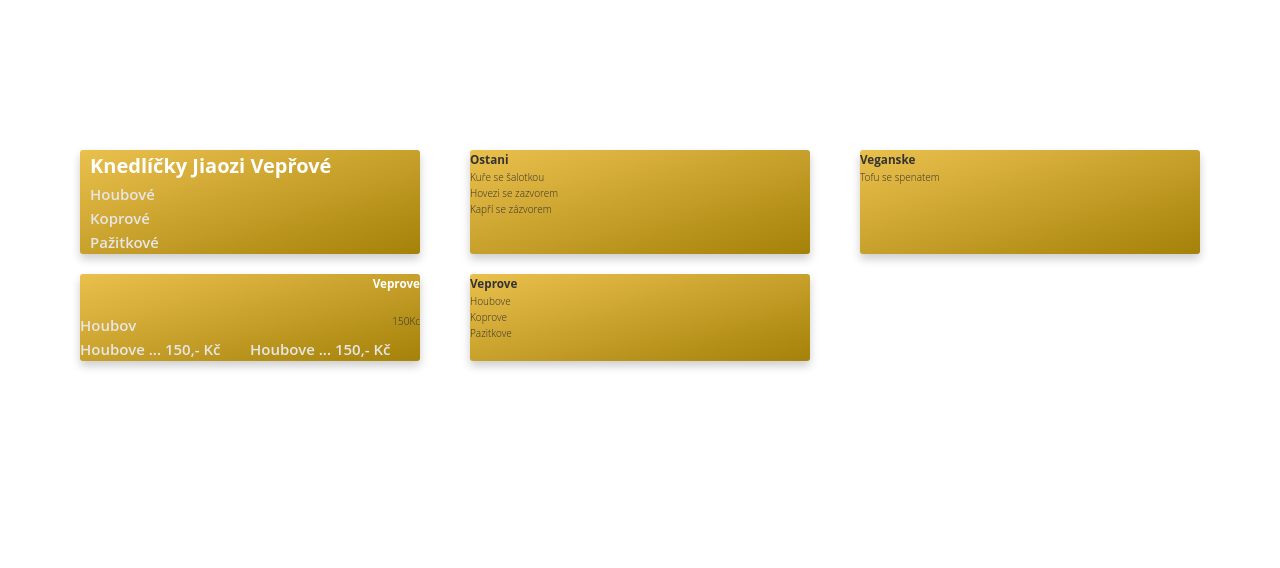
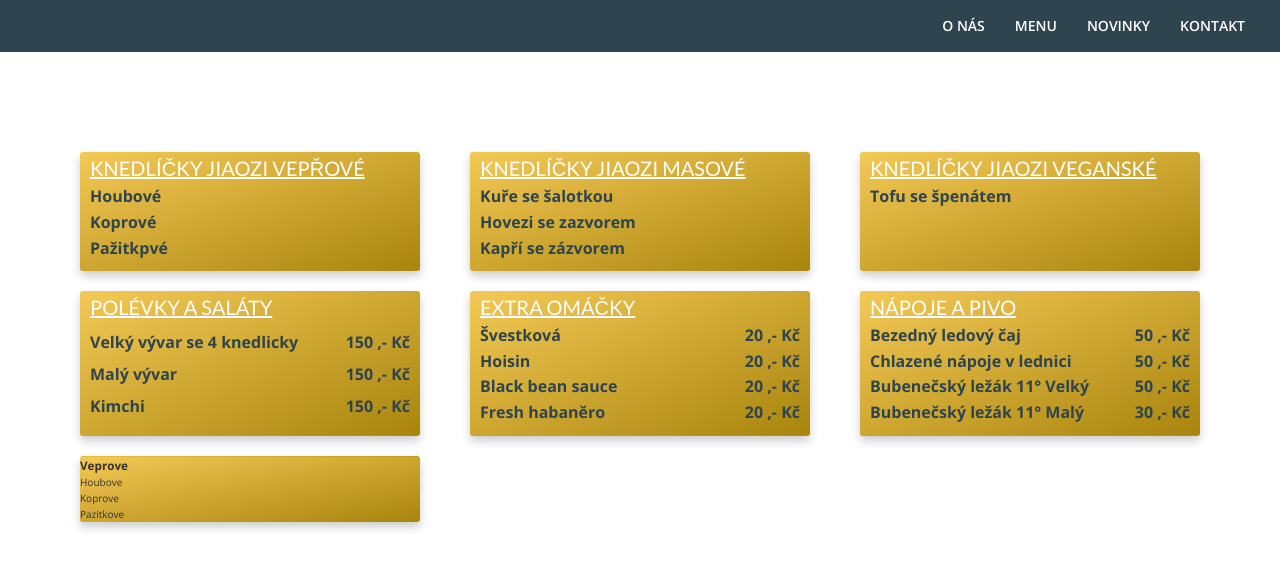
Before and after one commit to Pavlosss/dimsum, a website: page menu.html in a window 1280 px wide. Drawn offline with nearby package versions, Linux system fonts and the light colour scheme.

Commit message:
Improving Menu

```diff
--- a/menu.html
+++ b/menu.html
@@ -5,40 +5,94 @@
     <meta charset="UTF-8">
     <meta name="viewport" content="width=device-width, initial-scale=1.0">
     <meta http-equiv="X-UA-Compatible" content="ie=edge">
+    <meta name="robots" content="noindex">
 
+    <link href="https://fonts.googleapis.com/css?family=Open+Sans:300,400,600,700|Lato:300,400,700&display=swap"
+        rel="stylesheet">
     <link rel="stylesheet" href="css/style.css">
-    <title>Menus</title>
+
+
+
+    <title>Menu</title>
 </head>
 
 <body class="container--menu">
 
+    <!-- NAVIGATION -->
+    <nav class="navigation__nav">
+        <ul class="navigation__list">
+            <li class="navigation__item"><a href="/index.html" class="navigation__link">
+                    O nás
+                </a></li>
+            <li class="navigation__item"><a href="/menu.html" class="navigation__link">
+                    Menu
+                </a></li>
+            <li class="navigation__item"><a href="#" class="navigation__link">
+                    Novinky
+                </a></li>
+            <li class="navigation__item"><a href="#" class="navigation__link">
+                    Kontakt
+                </a></li>
+        </ul>
+    </nav>
+
+    <!-- MENU -->
     <section class="menu">
         <div class="menu__items">
-            <h3 class="heading-tertiary heading-tertiary--white ml-sm">Knedlíčky Jiaozi Vepřové</h3>
-            <p class="menu__item ml-sm">Houbové</p>
-            <p class="menu__item ml-sm">Koprové</p>
-            <p class="menu__item ml-sm">Pažitkové</p>
+            <h3 class="heading-secondary heading-secondary--white ml-sm">Knedlíčky Jiaozi Vepřové</h3>
+            <p class="menu__item-name ml-sm">Houbové</p>
+            <p class="menu__item-name ml-sm">Koprové</p>
+            <p class="menu__item-name ml-sm mb-sm">Pažitkpvé</p>
+
 
         </div>
         <div class="menu__items">
-            <h3>Ostani </h3>
-            <p>Kuře se šalotkou</p>
-            <p>Hovezi se zazvorem</p>
-            <p>Kapří se zázvorem</p>
+            <h3 class="heading-secondary heading-secondary--white ml-sm">Knedlíčky Jiaozi Masové</h3>
+            <p class="menu__item-name ml-sm">Kuře se šalotkou</p>
+            <p class="menu__item-name ml-sm">Hovezi se zazvorem</p>
+            <p class="menu__item-name ml-sm mb-sm">Kapří se zázvorem</p>
+
+
         </div>
         <div class="menu__items">
-            <h3>Veganske </h3>
-            <p>Tofu se spenatem</p>
+            <h3 class="heading-secondary heading-secondary--white ml-sm">Knedlíčky Jiaozi Veganské</h3>
+            <p class="menu__item-name ml-sm">Tofu se špenátem</p>
         </div>
 
         <div class="menu__items menu__items--with-price">
-            <h3 class="menu__headline">Veprove</h3>
-            <p class="menu__item">Houbov</p>
-            150Kc
-            <p class="menu__item">Houbove ... 150,- Kč </p>
-            <p class="menu__item">Houbove ... 150,- Kč </p>
+            <h3 class="heading-secondary heading-secondary--white ml-sm gr-all-clo">Polévky a saláty</h3>
+            <p class="menu__item-name ml-sm">Velký vývar se 4 knedlicky </p>
+            <p class="menu__item-price mr-sm">150 ,- Kč</p>
+            <p class="menu__item-name ml-sm">Malý vývar</p>
+            <p class="menu__item-price mr-sm">150 ,- Kč</p>
+            <p class="menu__item-name ml-sm ">Kimchi</p>
+            <p class="menu__item-price mr-sm mb-sm">150 ,- Kč</p>
+        </div>
 
+        <div class="menu__items menu__items--with-price">
+            <h3 class="heading-secondary heading-secondary--white ml-sm gr-all-clo">Extra omáčky</h3>
+            <p class="menu__item-name ml-sm">Švestková</p>
+            <p class="menu__item-price mr-sm">20 ,- Kč</p>
+            <p class="menu__item-name ml-sm">Hoisin</p>
+            <p class="menu__item-price mr-sm">20 ,- Kč</p>
+            <p class="menu__item-name ml-sm">Black bean sauce</p>
+            <p class="menu__item-price mr-sm">20 ,- Kč</p>
+            <p class="menu__item-name ml-sm ">Fresh habaněro </p>
+            <p class="menu__item-price mr-sm mb-sm">20 ,- Kč</p>
         </div>
+
+        <div class="menu__items menu__items--with-price">
+            <h3 class="heading-secondary heading-secondary--white ml-sm gr-all-clo">Nápoje a pivo</h3>
+            <p class="menu__item-name ml-sm">Bezedný ledový čaj </p>
+            <p class="menu__item-price mr-sm">50 ,- Kč</p>
+            <p class="menu__item-name ml-sm">Chlazené nápoje v lednici </p>
+            <p class="menu__item-price mr-sm">50 ,- Kč</p>
+            <p class="menu__item-name ml-sm">Bubenečský ležák 11° Velký </p>
+            <p class="menu__item-price mr-sm">50 ,- Kč</p>
+            <p class="menu__item-name ml-sm ">Bubenečský ležák 11° Malý </p>
+            <p class="menu__item-price mr-sm mb-sm">30 ,- Kč</p>
+        </div>
+
 
         <div class="menu__items">
             <h3>Veprove</h3>
--- a/sass/abstracts/_variables.scss
+++ b/sass/abstracts/_variables.scss
@@ -5,6 +5,8 @@ $color-primary-light: #f4c955; // L85
 $color-primary-dark: #9c7a00; // L55
 
 $color-secondary: #2e444f;
+$color-secondary-light: #4d6470;
+$color-secondary-dark: #10252f;
 
 $color-black: #000;
 $color-white: #fff;
@@ -20,6 +22,7 @@ $color-grey-dark-1: #54483a;
 $color-grey-dark-2: #6d5d4b;
 
 // FONT VARIABLE
+$font-display: "Lato", sans-serif;
 $font-primary: "Open Sans", sans-serif;
 
 // FONT
--- a/sass/base/_typography.scss
+++ b/sass/base/_typography.scss
@@ -1,22 +1,21 @@
 %heading {
-  font-family: $font-primary;
+  font-family: $font-display;
   font-weight: 400;
 }
 // Heading 1-4 will be copied in this selector
 
 .heading-primary {
+  @extend %heading;
   color: $color-white;
   text-transform: uppercase;
   text-align: center;
-
   backface-visibility: hidden;
   margin-bottom: 4rem;
 
   &--main {
     // display: block;
     font-size: 6rem;
-    font-weight: 400;
-    letter-spacing: 2.5rem;
+    letter-spacing: 2.25rem;
 
     // MORE LINES FOR SMALLER SCREEN RESOLUTIONS
     display: grid;
@@ -41,12 +40,24 @@
     display: block;
     font-size: 2rem;
     font-weight: 700;
-    letter-spacing: 1.75rem;
+    letter-spacing: 1.5rem;
     animation: moveInRight 1s ease-out;
   }
 }
 
+.heading-secondary {
+  @extend %heading;
+  text-transform: uppercase;
+  font-size: 2rem;
+  text-decoration: underline;
+
+  &--white {
+    color: $color-white;
+  }
+}
+
 .heading-tertiary {
+  @extend %heading;
   font-size: 2rem;
 
   &--white {
--- a/sass/base/_utilities.scss
+++ b/sass/base/_utilities.scss
@@ -1,20 +1,46 @@
 .mb-sm {
-  margin-bottom: 2rem;
+  margin-bottom: 1rem;
 }
 .mb-md {
-  margin-bottom: 3rem;
+  margin-bottom: 2rem;
 }
 .mb-lg {
   margin-bottom: 4rem;
 }
 .mb-hg {
-  margin-bottom: 8rem;
+  margin-bottom: žrem;
 }
 
 .ml-sm {
   margin-left: 1rem !important;
 }
+.ml-md {
+  margin-left: 2rem !important;
+}
+.ml-lg {
+  margin-left: 4rem !important;
+}
+.ml-hg {
+  margin-left: 6rem !important;
+}
+
+.mr-sm {
+  margin-right: 1rem !important;
+}
+.mr-md {
+  margin-right: 2rem !important;
+}
+.mr-lg {
+  margin-right: 4rem !important;
+}
+.mr-hg {
+  margin-right: 6rem !important;
+}
 
 .pr-sm {
   padding-right: 2rem;
 }
+
+.gr-all-clo {
+  grid-column: 1 / -1 !important;
+}
--- a/sass/components/_button.scss
+++ b/sass/components/_button.scss
@@ -10,6 +10,7 @@
     transition: all 0.2s;
     position: relative;
     font-size: $default-font-size;
+    font-family: $font-display;
     font-weight: 600;
 
     // Change for the <button> element
--- a/sass/pages/_menu.scss
+++ b/sass/pages/_menu.scss
@@ -2,7 +2,7 @@
   display: grid;
   grid-template-columns:
     [ full-start]
-    minmax(6rem, 1fr) [center-start] repeat(
+    minmax(4rem, 1fr) [center-start] repeat(
       8,
       [col-start] minmax(min-content, 14rem) [col-end]
     )
@@ -11,10 +11,10 @@
 
 .menu {
   grid-column: center-start / center-end;
-  margin: 15rem 0;
+  margin: 10rem 0;
 
   display: grid;
-  grid-template-columns: repeat(auto-fit, minmax(25rem, 1fr));
+  grid-template-columns: repeat(auto-fit, minmax(30rem, 1fr));
   row-gap: 2rem;
   column-gap: 5rem;
 
@@ -26,8 +26,8 @@
     background-color: $color-primary;
     background-image: linear-gradient(
         to right bottom,
-        rgba($color-primary-light, 0.8),
-        rgba($color-primary-dark, 0.8)
+        rgba($color-primary-light, 3),
+        rgba($color-primary-dark, 0.7)
       ),
       url(../img/hero.jpg);
     background-size: cover;
@@ -39,15 +39,17 @@
 
   &__items--with-price {
     display: grid;
-    grid-template-columns: repeat(2, 1fr);
-    justify-items: end;
+    grid-template-columns: max-content 1fr;
   }
 
-  &__item {
-    color: $color-grey-light;
-    font-size: 1.5rem;
-    font-weight: 600;
-    justify-self: start;
+  &__item-name,
+  &__item-price {
+    color: $color-secondary;
+    font-size: $default-font-size;
+    font-weight: 700;
+  }
+  &__item-price {
+    justify-self: end;
   }
 
   &__headline {
```
Also changed, not shown: index.html (+3 -2 lines), css/style.css.
